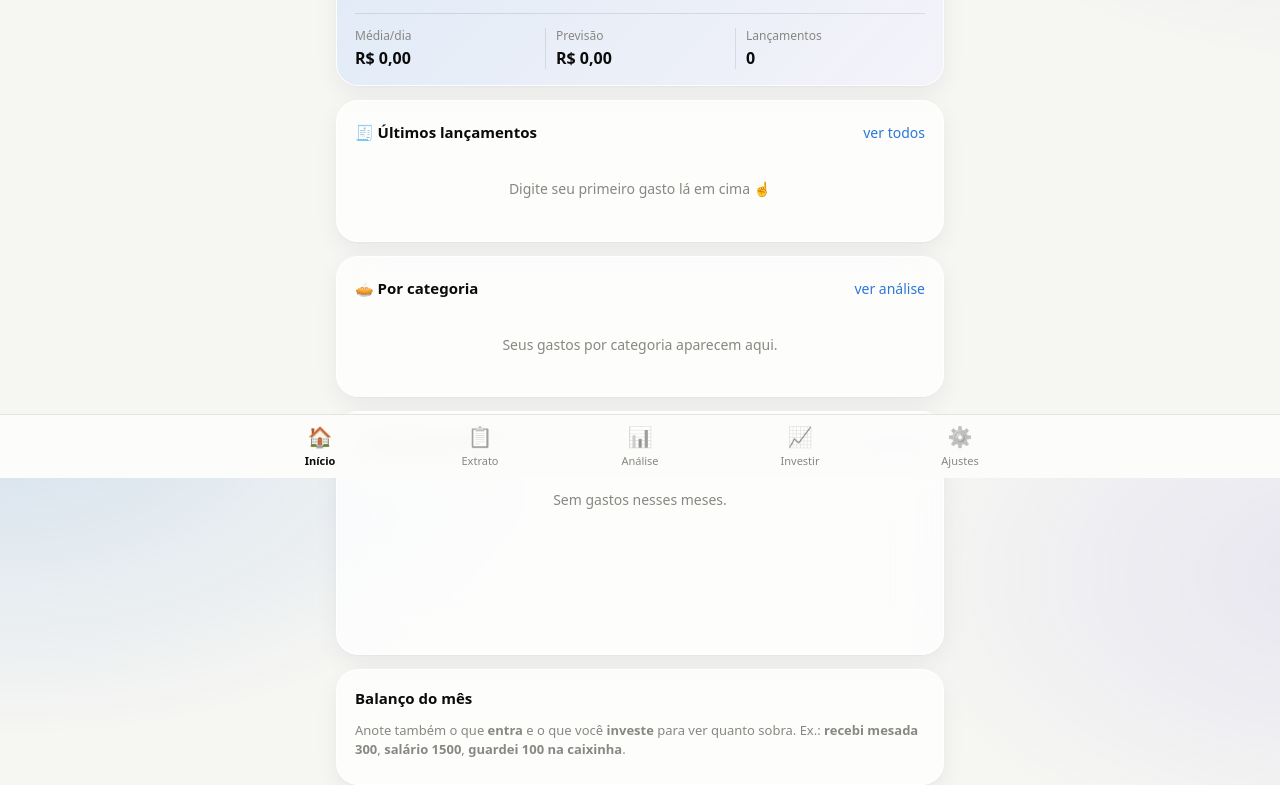
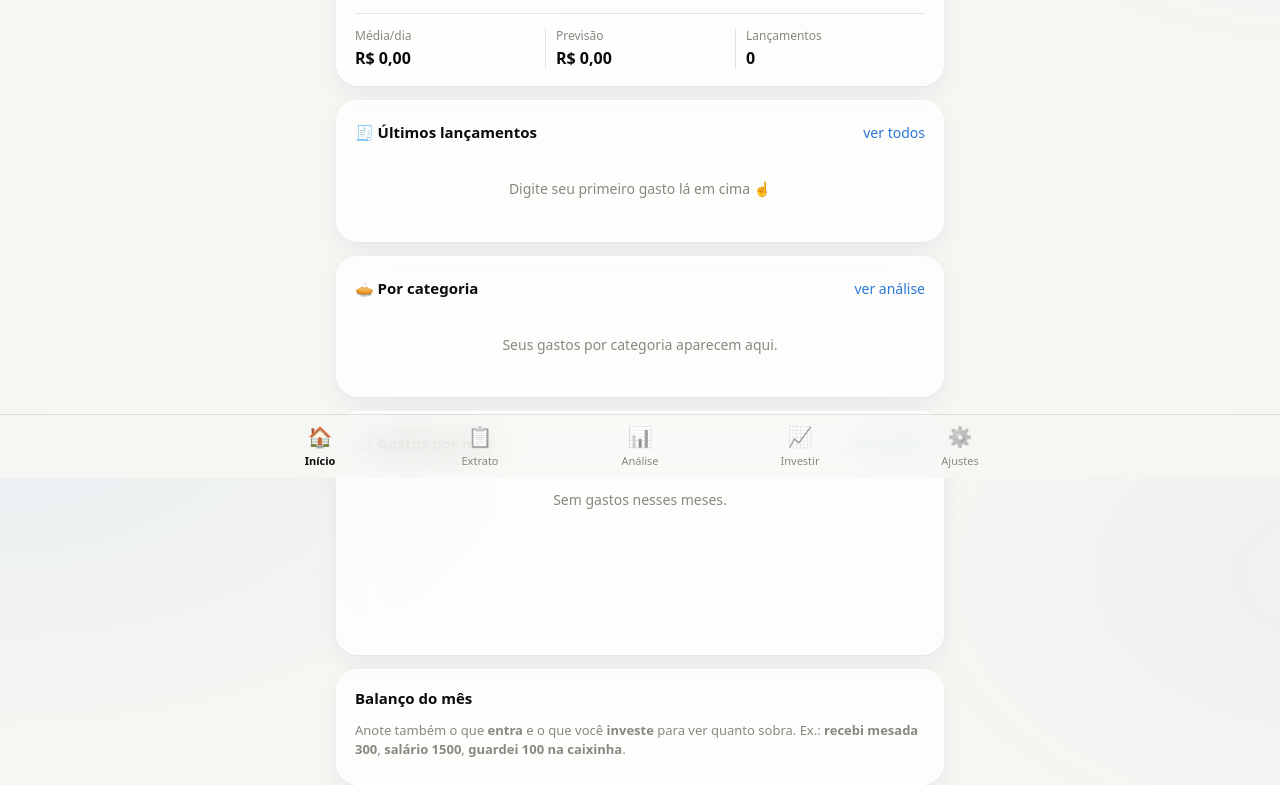
Before and after one commit to felipetajes21-crypto/gastos, a plain HTML site: page index.html in a window 1280 px wide. Shown: the part 322-1107 px from the top of the page. Drawn offline with Linux system fonts and the light colour scheme; no server answers.

Commit message:
Visual mais minimalista: topo e barra de baixo transparentes, brilho e destaque azul bem mais suaves
Co-Authored-By: Claude Opus 5.5 <noreply@anthropic.com>
Claude-Session: https://claude.ai/code/session_012PvZhdf3JcUD5dDMERpUke

```diff
--- a/styles.css
+++ b/styles.css
@@ -21,10 +21,10 @@
   --radius: 22px;
   --card: rgba(255, 255, 255, .72);
   --card-line: rgba(255, 255, 255, .9);
-  --glow-1: rgba(42, 120, 214, .16);
-  --glow-2: rgba(98, 80, 214, .10);
-  --hero-1: rgba(42, 120, 214, .14);
-  --hero-2: rgba(98, 80, 214, .06);
+  --glow-1: rgba(42, 120, 214, .06);
+  --glow-2: rgba(98, 80, 214, .04);
+  --hero-1: rgba(255, 255, 255, .5);
+  --hero-2: rgba(255, 255, 255, 0);
   --font: system-ui, -apple-system, "Segoe UI", Roboto, sans-serif;
 }
 @media (prefers-color-scheme: dark) {
@@ -33,8 +33,8 @@
     --bg: #000000;
     --surface: #161615;
     --card: rgba(255, 255, 255, .055); --card-line: rgba(255, 255, 255, .09);
-    --glow-1: rgba(57, 135, 229, .20); --glow-2: rgba(144, 133, 233, .14);
-    --hero-1: rgba(57, 135, 229, .26); --hero-2: rgba(144, 133, 233, .12);
+    --glow-1: rgba(120, 140, 170, .07); --glow-2: rgba(140, 130, 170, .045);
+    --hero-1: rgba(255, 255, 255, .035); --hero-2: rgba(255, 255, 255, 0);
     --surface-2: #262624;
     --ink: #f0efec;
     --ink-2: #c3c2b7;
@@ -56,8 +56,8 @@
   color-scheme: dark;
   --bg: #000000; --surface: #161615; --surface-2: #262624;
   --card: rgba(255, 255, 255, .055); --card-line: rgba(255, 255, 255, .09);
-  --glow-1: rgba(57, 135, 229, .20); --glow-2: rgba(144, 133, 233, .14);
-  --hero-1: rgba(57, 135, 229, .26); --hero-2: rgba(144, 133, 233, .12); --ink: #f0efec; --ink-2: #c3c2b7;
+  --glow-1: rgba(120, 140, 170, .07); --glow-2: rgba(140, 130, 170, .045);
+  --hero-1: rgba(255, 255, 255, .035); --hero-2: rgba(255, 255, 255, 0); --ink: #f0efec; --ink-2: #c3c2b7;
   --muted: #898781; --line: rgba(255,255,255,.10); --grid: #2c2c2a; --axis: #383835;
   --accent: #3987e5; --accent-soft: #184f95; --series: #3987e5; --series-dim: #1c5cab;
   --good: #0ca30c; --critical: #e66767; --shadow: none;
@@ -92,8 +92,8 @@ button { cursor: pointer; }
 /* Topo */
 .topbar {
   position: sticky; top: 0; z-index: 5;
-  background: color-mix(in srgb, var(--bg) 88%, transparent);
-  backdrop-filter: blur(12px); -webkit-backdrop-filter: blur(12px);
+  background: color-mix(in srgb, var(--bg) 30%, transparent);
+  backdrop-filter: blur(18px) saturate(1.1); -webkit-backdrop-filter: blur(18px) saturate(1.1);
   padding: calc(8px + env(safe-area-inset-top)) 16px 8px;
 }
 .month-nav { display: flex; align-items: center; justify-content: center; gap: 8px; max-width: 640px; margin: 0 auto; }
@@ -300,8 +300,8 @@ table.simple td.p { text-align: right; color: var(--muted); width: 56px; font-va
 .tabbar {
   position: fixed; bottom: 0; left: 0; right: 0; z-index: 10;
   display: flex; justify-content: center;
-  background: color-mix(in srgb, var(--surface) 92%, transparent);
-  backdrop-filter: blur(12px); -webkit-backdrop-filter: blur(12px);
+  background: color-mix(in srgb, var(--bg) 55%, transparent);
+  backdrop-filter: blur(18px) saturate(1.1); -webkit-backdrop-filter: blur(18px) saturate(1.1);
   border-top: 1px solid var(--line);
   padding-bottom: env(safe-area-inset-bottom);
 }
--- a/sw.js
+++ b/sw.js
@@ -1,5 +1,5 @@
 // Service worker: deixa o app abrir offline. Troque a versão ao publicar mudanças.
-const CACHE = 'gastos-v24';
+const CACHE = 'gastos-v25';
 const ASSETS = ['./', 'index.html', 'styles.css', 'app.js', 'manifest.webmanifest', 'icons/icon.svg', 'icons/icon-192.png', 'icons/icon-512.png', 'icons/icon-180.png'];
 
 self.addEventListener('install', e => {
```
